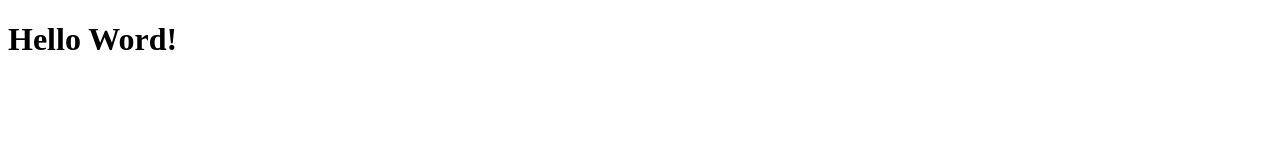
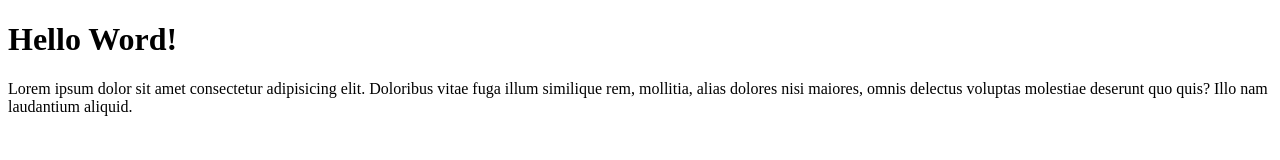
Before and after one commit to sudarto22/GitHub-coba, a plain HTML site: page index.html in a window 1280 px wide. Drawn offline with Linux system fonts and the light colour scheme.

Commit message:
menambahkan paragrap baru

```diff
--- a/index.html
+++ b/index.html
@@ -8,5 +8,6 @@
 </head>
 <body>
     <h1>Hello Word!</h1>
+    <p>Lorem ipsum dolor sit amet consectetur adipisicing elit. Doloribus vitae fuga illum similique rem, mollitia, alias dolores nisi maiores, omnis delectus voluptas molestiae deserunt quo quis? Illo nam laudantium aliquid.</p>
 </body>
 </html>
```
